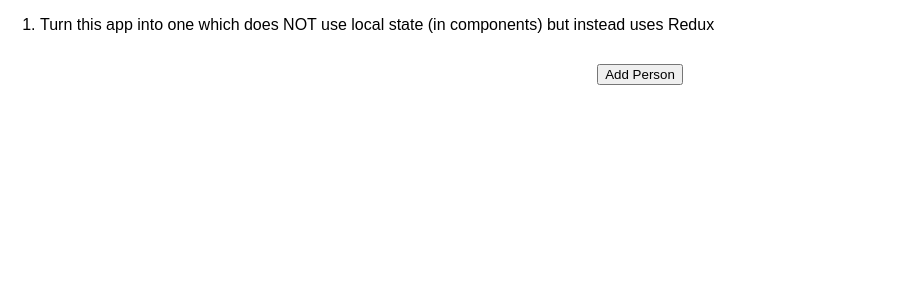
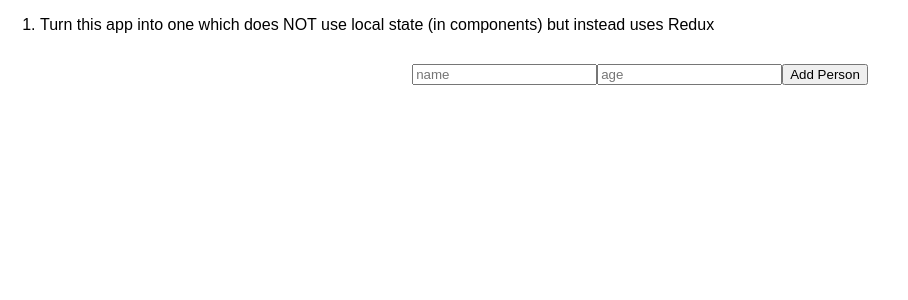
Before and after one commit to krandres27/react-learn, a React (Create React App) app: page / in a window 1280 px wide. Shown: the top 300 px of the page, without its empty margins (0-908 px from the left). Built offline with nearby package versions, Linux system fonts and the light colour scheme.

Commit message:
Improving the AddPerson component to recieve its data from user input

```diff
--- a/src/components/AddPerson/AddPerson.js
+++ b/src/components/AddPerson/AddPerson.js
@@ -1,11 +1,32 @@
-import React from 'react';
+import React, { Component } from 'react';
 
 import './AddPerson.css';
 
-const addPerson = (props) => (
-    <div className="AddPerson">
-        <button onClick={props.personAdded}>Add Person</button>
-    </div>
-);
+class AddPerson extends Component {
+    //LOCAL STATE - THERE IS NO NEED THAT REDUX KNOWS ABOUT THIS STATE
+    state = {
+        name: '',
+        age: ''
+    }
 
-export default addPerson;
+    // ARROW FUNCTION TO KEPT THE CONTEXT ATTACHED TO THE CLASS
+    nameChangeHandler = (event) => {
+        this.setState({ name: event.target.value});
+    }
+
+    ageChangeHandler = (event) => {
+        this.setState({ age: event.target.value});
+    }
+
+    render() {
+        return(
+            <div className="AddPerson">
+                <input type="text" placeholder="name" onChange={this.nameChangeHandler} value={this.state.name}></input>
+                <input type="number" placeholder="age" onChange={this.ageChangeHandler} value={this.state.age}></input>
+                <button onClick={() => this.props.personAdded(this.state.name, this.state.age)}>Add Person</button>
+            </div>
+        );
+    }
+};
+
+export default AddPerson;
--- a/src/containers/Persons.js
+++ b/src/containers/Persons.js
@@ -52,7 +52,7 @@
 // map dispatch actions to props methods
 const mapDispatchProps = dispatch => {
     return {
-        onPersonAdded: () => dispatch({ type: 'ADD_PERSON'}),
+        onPersonAdded: (name, age) => dispatch({ type: 'ADD_PERSON', personData: { name, age } }),
         onPersonDeleted: (personId, persons) => dispatch({ type: 'DELETE_PERSON', personId, persons}),
     }
 }
--- a/src/store/reducer.js
+++ b/src/store/reducer.js
@@ -9,8 +9,8 @@
     if(action.type === 'ADD_PERSON') {
         const newPerson = {
             id: Math.random(), // not really unique but good enough here!
-            name: 'Max',
-            age: Math.floor( Math.random() * 40 )
+            name: action.personData.name,
+            age: Math.floor( action.personData.age )
         }
 
         return {
```
